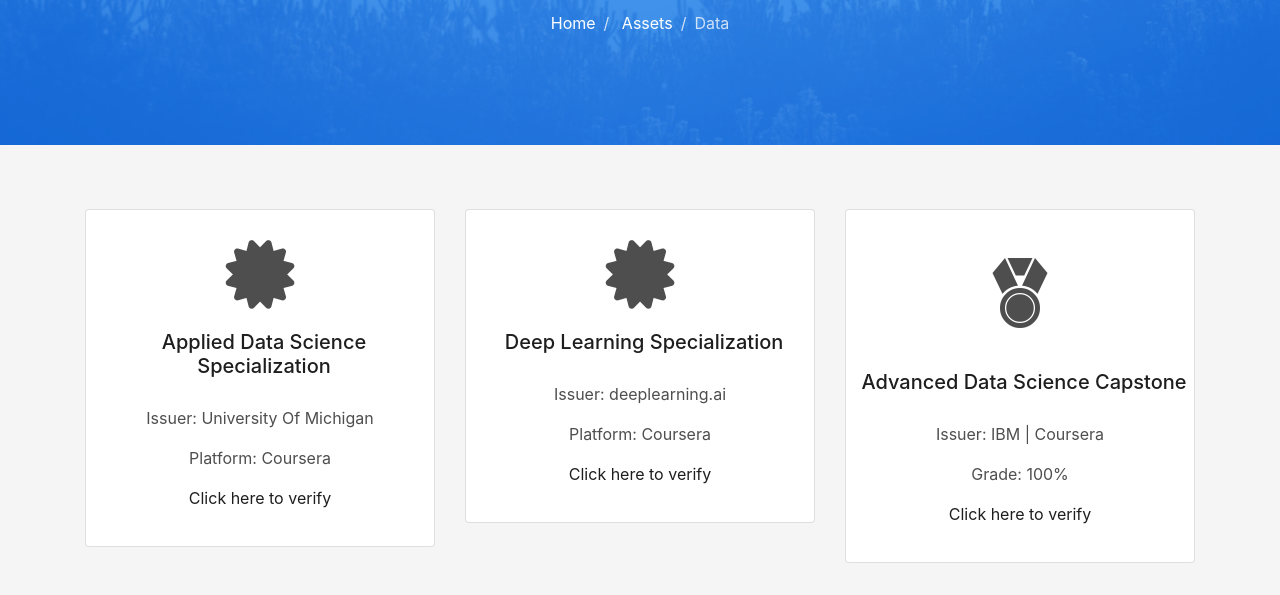
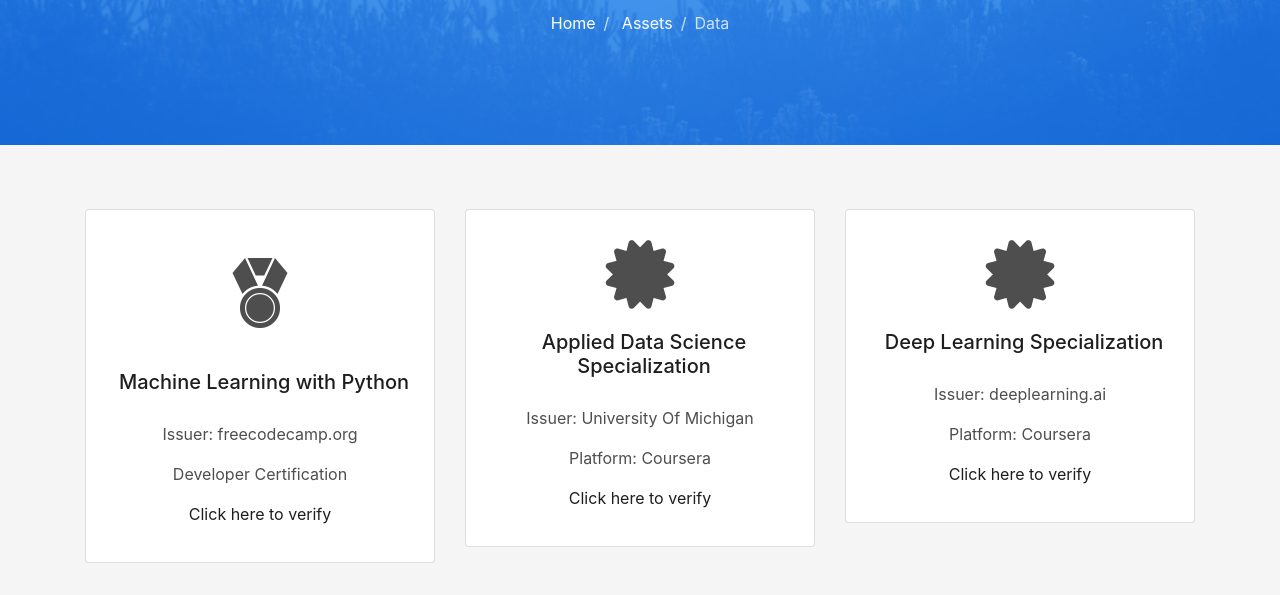
Before and after one commit to muskaan712/anshulg954.github.io, a plain HTML site: page certifications.html in a window 1280 px wide. Shown: the part 205-800 px from the top of the page. Drawn offline with Linux system fonts and the light colour scheme; files whose address does not match are found by name.

Commit message:
Update certifications.html

```diff
--- a/certifications.html
+++ b/certifications.html
@@ -70,6 +70,21 @@
     <section class="blog-wrapper sect-pt4" id="blog">
         <div class="container">
             <div class="row">
+               <div class="col-12 col-md-6 col-lg-4">
+                    <div class="card mb-5" style="text-align: center;">
+                        <p class="edu-icons pt-4">
+                            <i class="ion-ribbon-a fa-5x"></i>
+                        </p>
+                        <h5 class="pl-2">
+                            Machine Learning with Python
+                        </h5>
+                        <div class="card-body">
+                            <p>Issuer: freecodecamp.org</p>
+                            <p>Developer Certification</p>
+                            <p><a href="https://freecodecamp.org/certification/anshulg954/machine-learning-with-python-v7" class="aa">Click here to verify</a></p>
+                        </div>
+                    </div>
+                </div>
                 <div class="col-12 col-md-6 col-lg-4">
                     <div class="card mb-5" style="text-align: center;">
                         <p class="edu-icons pt-4">
```
